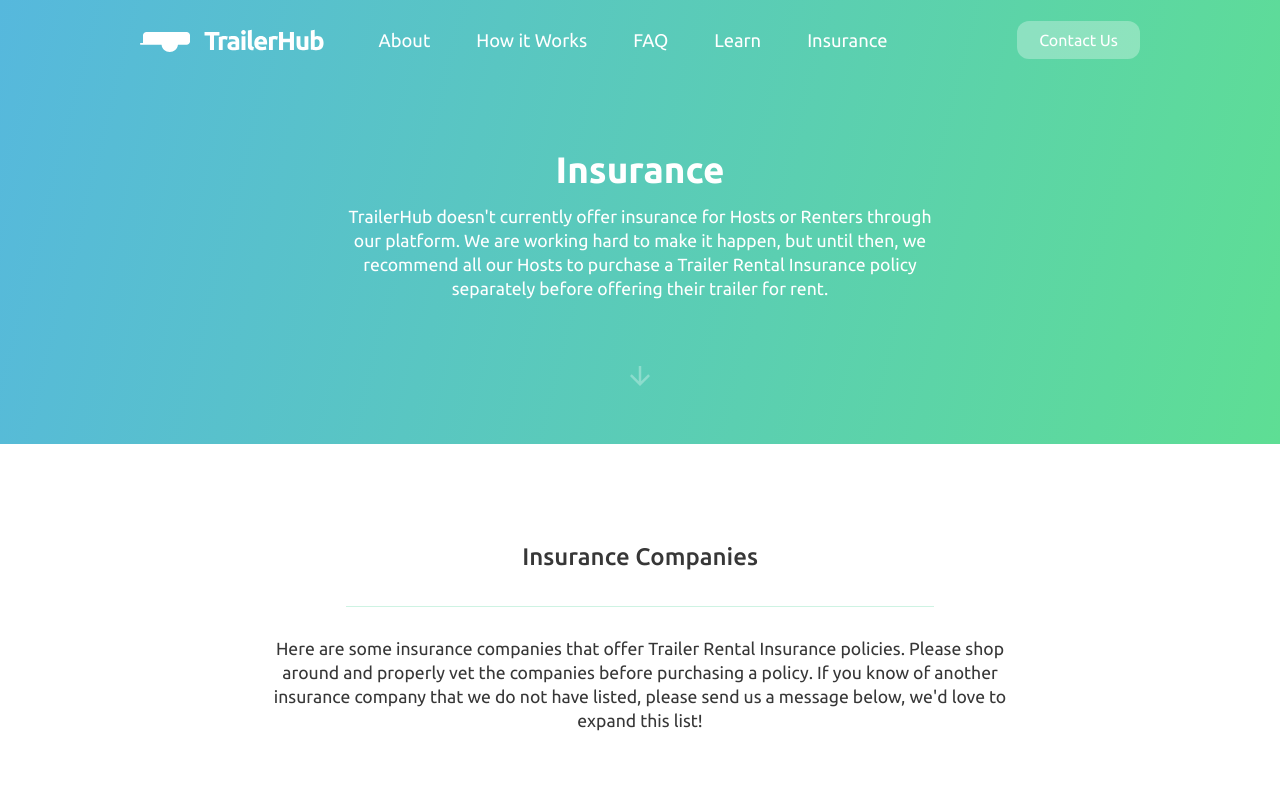
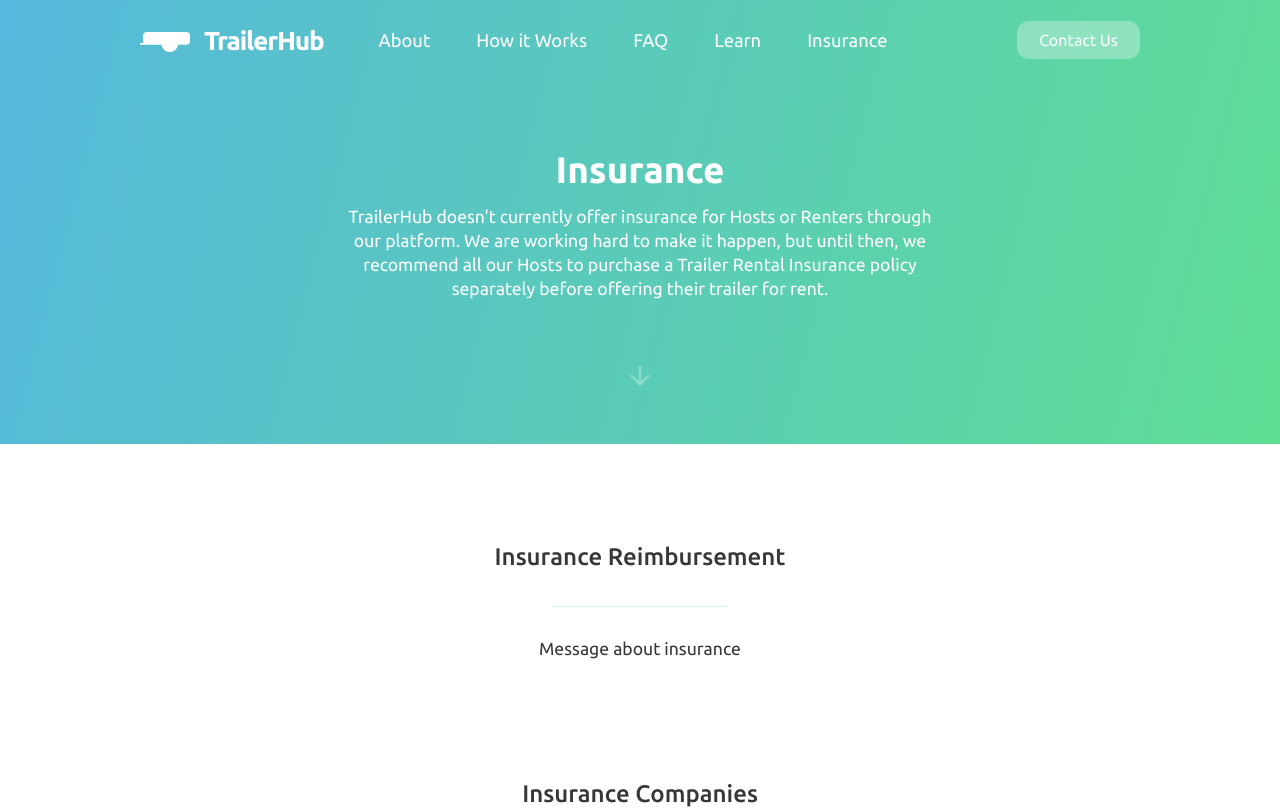
Before and after one commit to TrailerHub/trailerhub_web, a React (Create React App) app: page /insurance in a window 1280 px wide. Shown: the top 809 px of the page. Built offline with nearby package versions, Linux system fonts and the light colour scheme.

Commit message:
working on insurance page info

```diff
--- a/src/components/InsuranceSection/InsuranceSectionElements.js
+++ b/src/components/InsuranceSection/InsuranceSectionElements.js
@@ -31,6 +31,21 @@ export const WhiteMiddleContainer = styled.div`
     @media screen and (max-width: 500px) {
         padding: 100px 10px;
     }
+`;
+
+export const WhiteInnerContainer = styled.div`
+    display: flex;
+    justify-content: center;
+    text-align: center;
+    padding: 00px 50px 100px 50px;
+
+    // @media screen and (max-width: 1000px) {
+    //     padding: 100px 50px;
+    // }
+
+    // @media screen and (max-width: 500px) {
+    //     padding: 100px 10px;
+    // }
 `;
 
 export const Grid = styled.div`
--- a/src/components/InsuranceSection/index.js
+++ b/src/components/InsuranceSection/index.js
@@ -1,4 +1,4 @@
-import { Container, Heading, SubHeading, WhiteMiddleContainer, ArrowContainer, DownArrow, H2, HR, CenterFlex, P, Grid } from './InsuranceSectionElements';
+import { Container, Heading, SubHeading, WhiteInnerContainer, WhiteMiddleContainer, ArrowContainer, DownArrow, H2, HR, CenterFlex, P, Grid } from './InsuranceSectionElements';
 import { mainMessage, listMessage, insuranceData } from '../../content/insuranceData'
 import PostContainer from '../PostContainer'
 
@@ -17,6 +17,16 @@ const InsuranceSection = () => {
             </Container>
             <WhiteMiddleContainer>
                 <div>
+                    <WhiteInnerContainer>
+                        <div>
+
+                            <H2>Insurance Reimbursement</H2>
+                            <CenterFlex><HR /></CenterFlex>
+                            <CenterFlex><P> Message about insurance</P></CenterFlex>
+                        </div>
+
+                    </WhiteInnerContainer>
+
                     <H2>Insurance Companies</H2>
                     <CenterFlex><HR /></CenterFlex>
                     <CenterFlex><P> {listMessage}</P></CenterFlex>
```
